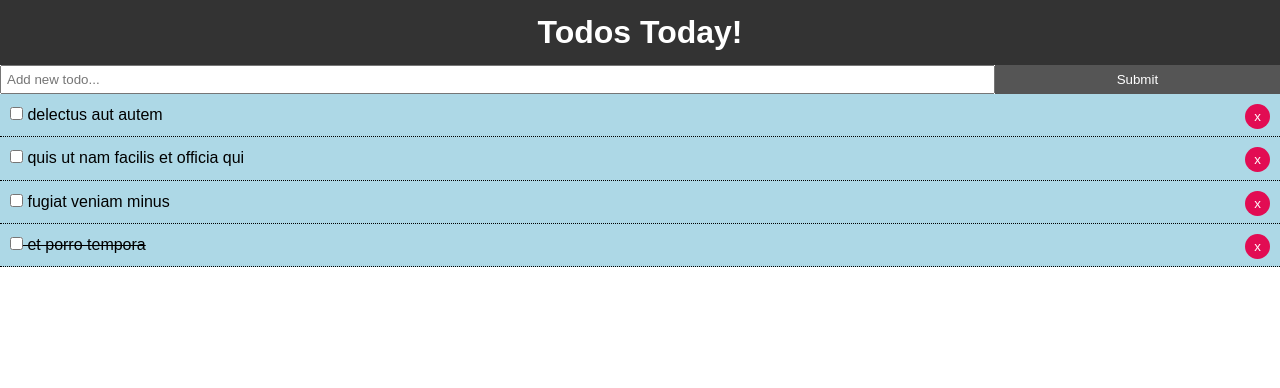
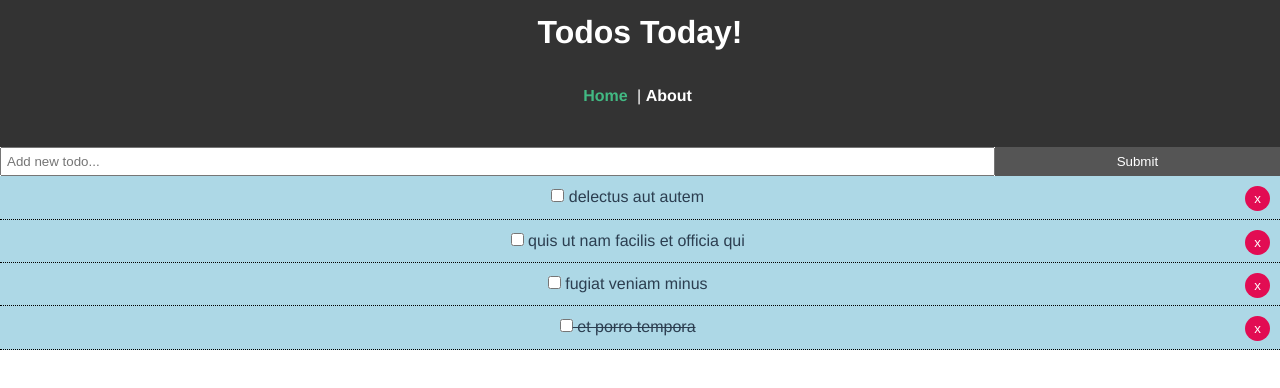
Before and after one commit to I8Superman/vue_todo_crashcourse, a Vue app: page / in a window 1280 px wide. Shown: the top 388 px of the page. Built offline with nearby package versions, Linux system fonts and the light colour scheme; data requests are answered from the project's data file.

Commit message:
Done - for now

```diff
--- a/package.json
+++ b/package.json
@@ -12,11 +12,13 @@
     "core-js": "^3.6.5",
     "json-server": "^0.16.3",
     "uuid": "^8.3.2",
-    "vue": "^2.6.11"
+    "vue": "^2.6.11",
+    "vue-router": "^3.2.0"
   },
   "devDependencies": {
     "@vue/cli-plugin-babel": "~4.5.0",
     "@vue/cli-plugin-eslint": "~4.5.0",
+    "@vue/cli-plugin-router": "^4.5.13",
     "@vue/cli-service": "~4.5.0",
     "babel-eslint": "^10.1.0",
     "eslint": "^6.7.2",
--- a/src/App.vue
+++ b/src/App.vue
@@ -1,94 +1,40 @@
 <template>
   <div id="app">
     <Header />
-    <AddTodo v-on:add-todo="addTodo" />
-    <Todos v-bind:todos="todos" v-on:del-todo="deleteTodo" />
+    <router-view />
   </div>
 </template>
 
 <script>
 import Header from "./components/layout/Header";
-import Todos from "./components/Todos";
-import AddTodo from "./components/AddTodo";
 
 export default {
-  name: "App",
+  name: "app",
   components: {
     Header,
-    Todos,
-    AddTodo,
-  },
-  data() {
-    return {
-      todos: [],
-    };
-  },
-  methods: {
-    deleteTodo(id) {
-      fetch("http://localhost:5000/todos/" + id, {
-        method: "delete",
-        headers: {
-          "Content-Type": "application/json; charset=utf-8",
-          "cache-control": "no-cache",
-        },
-      })
-        .then((res) => res.json())
-        .then((deleteData) => console.log(deleteData));
-
-      this.todos = this.todos.filter((todo) => todo.id !== id);
-    },
-    addTodo(newTodo) {
-      //const { title, completed } = newTodo;
-
-      fetch("http://localhost:5000/todos", {
-        method: "post",
-        body: JSON.stringify(newTodo),
-        headers: {
-          "Content-type": "application/json; charset=UTF-8",
-        },
-      })
-        .then((res) => res.json())
-        .then((postData) => {
-          //console.log(postData);
-          this.todos = [...this.todos, postData]; // Why do I need to add it to my arr too? Shouldn't it update automatically based on the db?
-        });
-    },
-  },
-  created() {
-    fetch("http://localhost:5000/todos") // Fetching from fake, local jso db - nice!
-      .then((res) => res.json())
-      .then((data) => {
-        this.todos = data;
-        // console.log(this.todos);
-      })
-      .catch((err) => console.log(err));
   },
 };
 </script>
 
 <style>
-* {
-  box-sizing: border-box;
-  margin: 0;
-  padding: 0;
+#app {
+  font-family: Avenir, Helvetica, Arial, sans-serif;
+  -webkit-font-smoothing: antialiased;
+  -moz-osx-font-smoothing: grayscale;
+  text-align: center;
+  color: #2c3e50;
 }
 
-body {
-  font-family: Arial, Helvetica, sans-serif;
-  line-height: 1.4;
+#nav {
+  padding: 30px;
 }
 
-.btn {
-  display: inline-block;
-  border: none;
-  background: #555;
-  color: #fff;
-  padding: 7px 20px;
-  cursor: pointer;
-  transition: all 0.5s;
+#nav a {
+  font-weight: bold;
+  color: white;
 }
 
-.btn:hover {
-  background: #888;
+#nav a.router-link-exact-active {
+  color: #42b983;
 }
 </style>
--- a/src/components/AddTodo.vue
+++ b/src/components/AddTodo.vue
@@ -14,7 +14,6 @@
 
 <script>
 // import { v4 as uuidv4 } from "uuid"; - no need for it after using json placeholder fake server
-// let nextId = 201;
 
 export default {
   name: "AddTodo",
@@ -34,7 +33,6 @@
       };
       this.$emit("add-todo", newTodo); // Sending the whole todo object to the parent component (App.vue)
       this.title = "";
-      // nextId++;
     },
   },
 };
--- a/src/components/layout/Header.vue
+++ b/src/components/layout/Header.vue
@@ -1,6 +1,10 @@
 <template>
   <header class="header">
     <h1>Todos Today!</h1>
+    <div id="nav">
+      <router-link to="/">Home</router-link> |
+      <router-link to="/about">About</router-link>
+    </div>
   </header>
 </template>
 
@@ -21,5 +25,6 @@
 .header a {
   color: #fff;
   padding-right: 5px;
+  text-decoration: none;
 }
 </style>
--- a/src/main.js
+++ b/src/main.js
@@ -1,8 +1,10 @@
 import Vue from 'vue'
 import App from './App.vue'
+import router from './router'
 
 Vue.config.productionTip = false
 
 new Vue({
-  render: h => h(App),
+  router,
+  render: h => h(App)
 }).$mount('#app')
--- /dev/null
+++ b/src/router/index.js
@@ -0,0 +1,27 @@
+import Vue from 'vue'
+import VueRouter from 'vue-router'
+import Home from '../views/Home.vue'
+
+Vue.use(VueRouter)
+
+const routes = [
+  {
+    path: '/',
+    name: 'Home',
+    component: Home
+  },
+  {
+    path: '/about',
+    name: 'About',
+    // route level code-splitting
+    // this generates a separate chunk (about.[hash].js) for this route
+    // which is lazy-loaded when the route is visited.
+    component: () => import(/* webpackChunkName: "about" */ '../views/About.vue')
+  }
+]
+
+const router = new VueRouter({
+  routes
+})
+
+export default router
--- /dev/null
+++ b/src/views/About.vue
@@ -0,0 +1,6 @@
+<template>
+  <div class="about">
+    <h1>This is an about page.</h1>
+    <p>This is my first Vue app! You got routed here :)</p>
+  </div>
+</template>
--- /dev/null
+++ b/src/views/Home.vue
@@ -0,0 +1,94 @@
+<template>
+  <div id="app">
+    <!-- <Header /> Removed as we use routing instead-->
+    <AddTodo v-on:add-todo="addTodo" />
+    <Todos v-bind:todos="todos" v-on:del-todo="deleteTodo" />
+  </div>
+</template>
+
+<script>
+// import Header from "../components/layout/Header";  Removed. Replaced by routing.
+import Todos from "../components/Todos";
+import AddTodo from "../components/AddTodo";
+
+export default {
+  name: "Home",
+  components: {
+    // Header,  Removed as routing is implemented
+    Todos,
+    AddTodo,
+  },
+  data() {
+    return {
+      todos: [],
+    };
+  },
+  methods: {
+    deleteTodo(id) {
+      fetch("http://localhost:5000/todos/" + id, {
+        method: "delete",
+        headers: {
+          "Content-Type": "application/json; charset=utf-8",
+          "cache-control": "no-cache",
+        },
+      })
+        .then((res) => res.json())
+        .then((deleteData) => console.log(deleteData));
+
+      this.todos = this.todos.filter((todo) => todo.id !== id);
+    },
+    addTodo(newTodo) {
+      //const { title, completed } = newTodo;
+
+      fetch("http://localhost:5000/todos", {
+        method: "post",
+        body: JSON.stringify(newTodo),
+        headers: {
+          "Content-type": "application/json; charset=UTF-8",
+        },
+      })
+        .then((res) => res.json())
+        .then((postData) => {
+          //console.log(postData);
+          this.todos = [...this.todos, postData]; // Why do I need to add it to my arr too? Shouldn't it update automatically based on the db?
+        });
+    },
+  },
+  created() {
+    fetch("http://localhost:5000/todos") // Fetching from fake, local jso db - nice!
+      .then((res) => res.json())
+      .then((data) => {
+        this.todos = data;
+        // console.log(this.todos);
+      })
+      .catch((err) => console.log(err));
+  },
+};
+</script>
+
+<style>
+* {
+  box-sizing: border-box;
+  margin: 0;
+  padding: 0;
+}
+
+body {
+  font-family: Arial, Helvetica, sans-serif;
+  line-height: 1.4;
+}
+
+.btn {
+  display: inline-block;
+  border: none;
+  background: #555;
+  color: #fff;
+  padding: 7px 20px;
+  cursor: pointer;
+  transition: all 0.5s;
+}
+
+.btn:hover {
+  background: #888;
+}
+</style>
```
Also changed, not shown: 2 other files (tests, documents, lock files or other folders).
